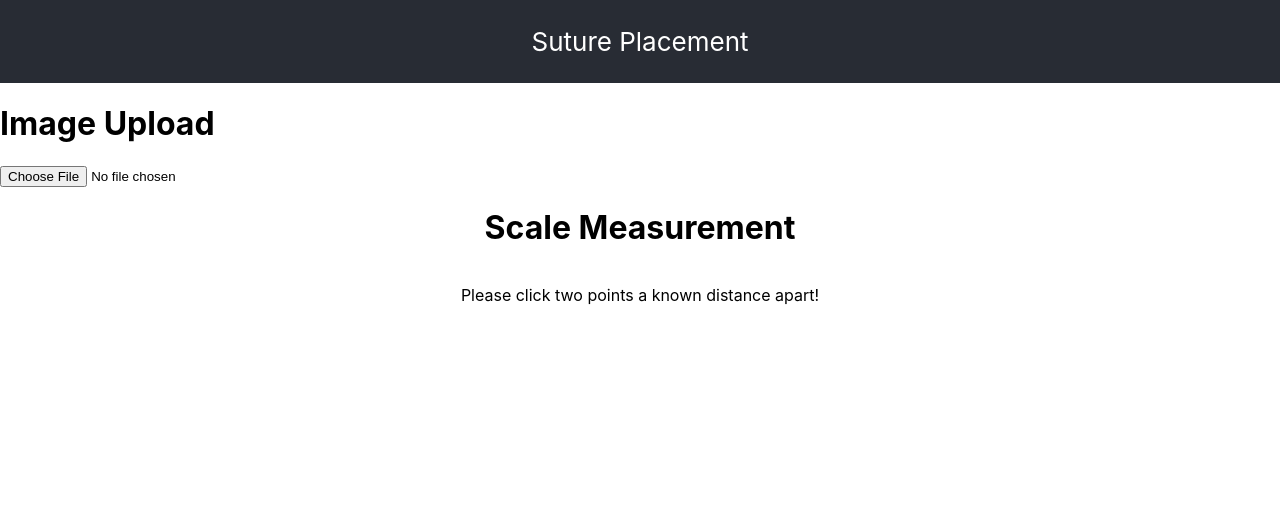
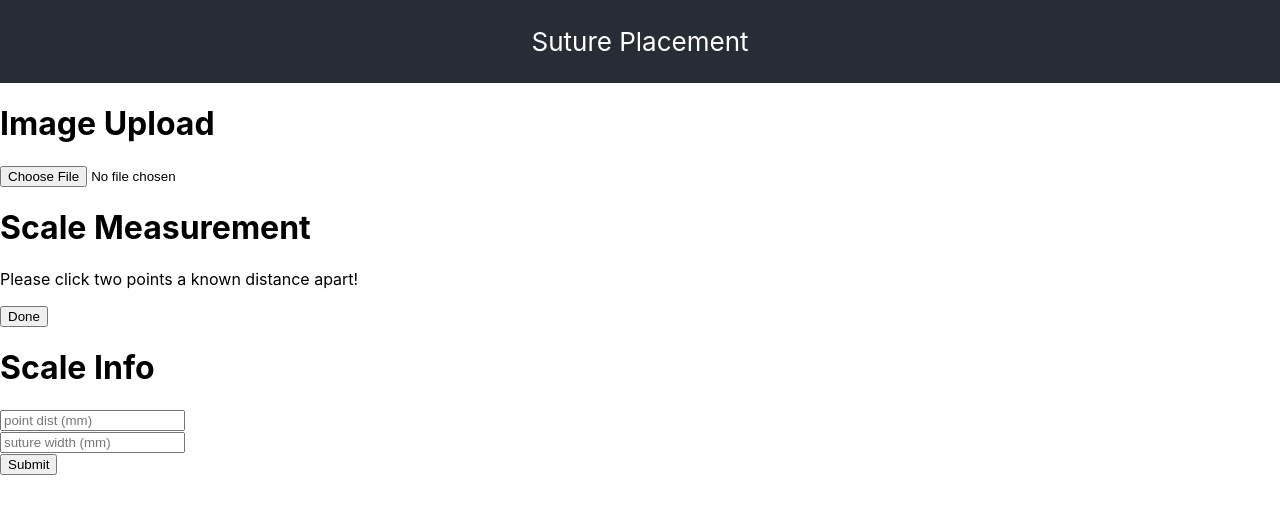
Before and after one commit to virajramakrishnancode/Suture-Placement-Web, a React (Create React App) app: page / in a window 1280 px wide. Shown: the top 514 px of the page. Built offline with nearby package versions, Linux system fonts and the light colour scheme.

Commit message:
clicking interface works

```diff
--- a/src/App.css
+++ b/src/App.css
@@ -35,6 +35,14 @@
   color: #61dafb;
 }
 
+.point {
+  position: absolute;
+  width: 10px;
+  height: 10px;
+  border-radius: 50%;
+  background-color: red;
+}
+
 @keyframes App-logo-spin {
   from {
     transform: rotate(0deg);
--- a/src/App.js
+++ b/src/App.js
@@ -1,8 +1,34 @@
 import './App.css';
-import React, { useState } from 'react';
+import React, { useState, useRef } from 'react';
 
 function App() {
   const [selectedImage, setSelectedImage] = useState(null);
+  const [points, setPoints] = useState([]);
+  const imageRef = useRef(null);
+  const [savedPoints, setSavedPoints] = useState(null);
+  const [inputValue1, setInputValue1] = useState('');
+  const [inputValue2, setInputValue2] = useState('');
+  const [submittedValue1, setSubmittedValue1] = useState('');
+  const [submittedValue2, setSubmittedValue2] = useState('');
+
+  const handleInputChange1 = (event) => {
+    setInputValue1(event.target.value);
+  };
+
+  const handleInputChange2 = (event) => {
+    setInputValue2(event.target.value);
+  };
+
+  const handleFormSubmit = (event) => {
+    event.preventDefault();
+
+    setSubmittedValue1(parseFloat(inputValue1));
+    setSubmittedValue2(parseFloat(inputValue2));
+
+    setInputValue1('');
+    setInputValue2('');
+  };
+
 
   const handleImageUpload = (event) => {
     const file = event.target.files[0];
@@ -15,6 +41,27 @@ function App() {
     if (file) {
       reader.readAsDataURL(file);
     }
+  };
+
+  const handleImageClick = (event) => {
+    const { top: containerTop, left: containerLeft } = imageRef.current.getBoundingClientRect();
+    const { clientX, clientY } = event;
+    const newPoint = {
+      x: clientX - containerLeft,
+      y: clientY - containerTop,
+      displayX: clientX + window.scrollX,
+      displayY: clientY + window.scrollY
+    };
+
+    if (points.length < 2) {
+      setPoints((prevPoints) => [...prevPoints, newPoint]);
+    } else {
+      setPoints((prevPoints) => [prevPoints[1], newPoint]);
+    }
+  };
+
+  const handleSavePoints = () => {
+    setSavedPoints([...points]);
   };
 
   return (
@@ -30,15 +77,73 @@ function App() {
         <h1>Image Upload</h1>
         <input type="file" accept="image/*" onChange={handleImageUpload} />
       </div>
-    <div className='Clicking-div'>
+
       <h1>
         Scale Measurement
       </h1>
       <p>
         Please click two points a known distance apart!
       </p>
-      {selectedImage && <img src={selectedImage} alt="Selected Image" style={{ width: '1000px', height: 'auto' }}/>}
+
+      <div className='Clicking-div' ref={imageRef}>
+        {
+          selectedImage && <img
+            src={selectedImage}
+            alt="Selected Image"
+            style={{ width: '1000px', height: 'auto' }}
+            onClick={handleImageClick}
+          />
+        }
+        {points.map((point, index) => (
+            <div
+              key={index}
+              className="point"
+              style={{ left: point.displayX, top: point.displayY}}
+            />
+          ))}
       </div>
+      {points.length > 0 && (
+        <div>
+          <p>Point 1: ({points[0].x}, {points[0].y})</p>
+          {points.length === 2 && (
+            <p>Point 2: ({points[1].x}, {points[1].y})</p>
+          )}
+        </div>
+      )}
+      <button onClick={handleSavePoints}>Done</button>
+      {savedPoints && (
+        <div>
+          <h2>Saved Points:</h2>
+          <ul>
+            {savedPoints.map((point, index) => (
+              <li key={index}>
+                Point {index + 1}: ({point.x}, {point.y})
+              </li>
+            ))}
+          </ul>
+        </div>
+      )}
+
+      <h1>Scale Info</h1>
+      <form onSubmit={handleFormSubmit}>
+        <input
+          type="number"
+          value={inputValue1}
+          onChange={handleInputChange1}
+          placeholder="point dist (mm)"
+        />
+        <br />
+        <input
+          type="number"
+          value={inputValue2}
+          onChange={handleInputChange2}
+          placeholder="suture width (mm)"
+        />
+        <br />
+        <button type="submit">Submit</button>
+      </form>
+      {submittedValue1 && <p>Value 1: {submittedValue1}</p>}
+      {submittedValue2 && <p>Value 2: {submittedValue2}</p>}
     </>
 
   );
```
Lines whose indentation alone changed are shown as unchanged.
